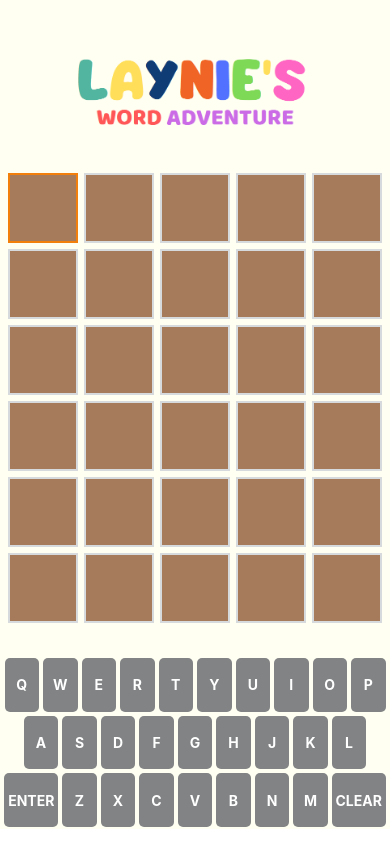
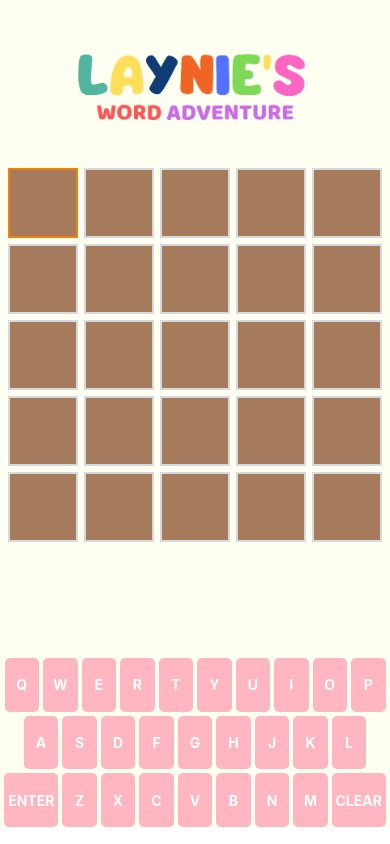
Before and after one commit to patrickgip94/Laynie-s-Word-Adventure, a React Native app: screen / in a window 390 px wide. Built offline with nearby package versions, Linux system fonts and the light colour scheme.

Commit message:
Added expo-clipboard and updated some colors

```diff
--- a/App.js
+++ b/App.js
@@ -1,20 +1,82 @@
 import { useEffect, useState } from 'react';
 import { StatusBar } from 'expo-status-bar';
 import { StyleSheet, Text, View, SafeAreaView, Image, Alert } from 'react-native';
-import { colors, CLEAR, ENTER } from './src/constants';
+import { colors, CLEAR, ENTER, colorsToEmoji } from './src/constants';
 import Keyboard from './src/components/Keyboard';
 
 
-const NUMBER_OF_TRIES = 6;
+const NUMBER_OF_TRIES = 5;
 
 const copyArray = (arr) => {
   return [...arr.map((rows) => [...rows])]
 };
 
+const getDayOfTheYear = () => {
+  const now = new Date();
+  const start = new Date(now.getFullYear(), 0, 0);
+  const diff = now - start;
+  const oneDay = 1000 * 60 * 60 * 24;
+  const day = Math.floor(diff / oneDay);
+  return day;
+}
+const dayOfTheYear = getDayOfTheYear
 
+// const words = [
+//   "Hello",
+//   "Dog",
+//   "Cat",
+//   "Boba",
+//   "Duck",
+//   "Bear",
+//   "Mom",
+//   "Dad",
+//   "Tree",
+//   "Water",
+//   "House",
+//   "Food",
+//   "Apple",
+//   "Sky",
+//   "Blue",
+//   "Red",
+//   "Yellow",
+//   "Green",
+//   "apple",
+//   "baby",
+//   "ball",
+//   "banana",
+//   "bear",
+//   "bed",
+//   "bike",
+//   "bird",
+//   "book",
+//   "bottle",
+//   "butterfly",
+//   "car",
+//   "cat",
+//   "cookie",
+//   "cow",
+//   "dog",
+//   "duck",
+//   "egg",
+//   "fish",
+//   "flower",
+//   "frog",
+//   "hat",
+//   "house",
+//   "juice",
+//   "milk",
+//   "moon",
+//   "shoe",
+//   "star",
+//   "sun",
+//   "train",
+//   "tree",
+//   "water"
+// ]
 
 export default function App() {
-  const word = 'hello';
+  // const word = words[dayOfTheYear];
+  const word = "hello"
   const letters = word.split(''); // return array of letters ['h','e','l','l','o']
 
   const [rows, setRows] = useState(new Array(NUMBER_OF_TRIES).fill(
@@ -32,10 +94,11 @@ export default function App() {
   }, [currentRow])
 
   const checkGameState = () => {
-    if (checkIfWon()) {
+    if (checkIfWon() && gameState !== 'won') {
       Alert.alert("Good Job Laynie!")
       setGameState('won')
-    } else if (checkIfLost()) {
+
+    } else if (checkIfLost() && gameState !== 'lost') {
       Alert.alert("Try again!")
       setGameState('lost')
     }
@@ -48,7 +111,7 @@ export default function App() {
   }
 
   const checkIfLost = () => {
-    return currentRow === rows.length;
+    return checkIfWon() && currentRow === rows.length;
   };
 
   const onKeyPressed = (key) => {
@@ -161,7 +224,7 @@ const styles = StyleSheet.create({
   logo: {
     width: 300,
     height: 125,
-    marginTop: 25,
+    marginTop: 20,
   },
   map: {
     alignSelf: 'stretch',
--- a/package.json
+++ b/package.json
@@ -12,7 +12,8 @@
     "expo": "~48.0.11",
     "expo-status-bar": "~1.4.4",
     "react": "18.2.0",
-    "react-native": "0.71.6"
+    "react-native": "0.71.6",
+    "expo-clipboard": "~4.1.2"
   },
   "devDependencies": {
     "@babel/core": "^7.20.0"
--- a/src/components/Keyboard/Keyboard.js
+++ b/src/components/Keyboard/Keyboard.js
@@ -22,7 +22,7 @@ const Keyboard = ({
     if (greyCaps.includes(key)) {
       return colors.darkgrey;
     }
-    return colors.grey;
+    return "#FFB6C1";
   };
 
   return (
```
Also changed, not shown: 1 other file (tests, documents, lock files or other folders).
